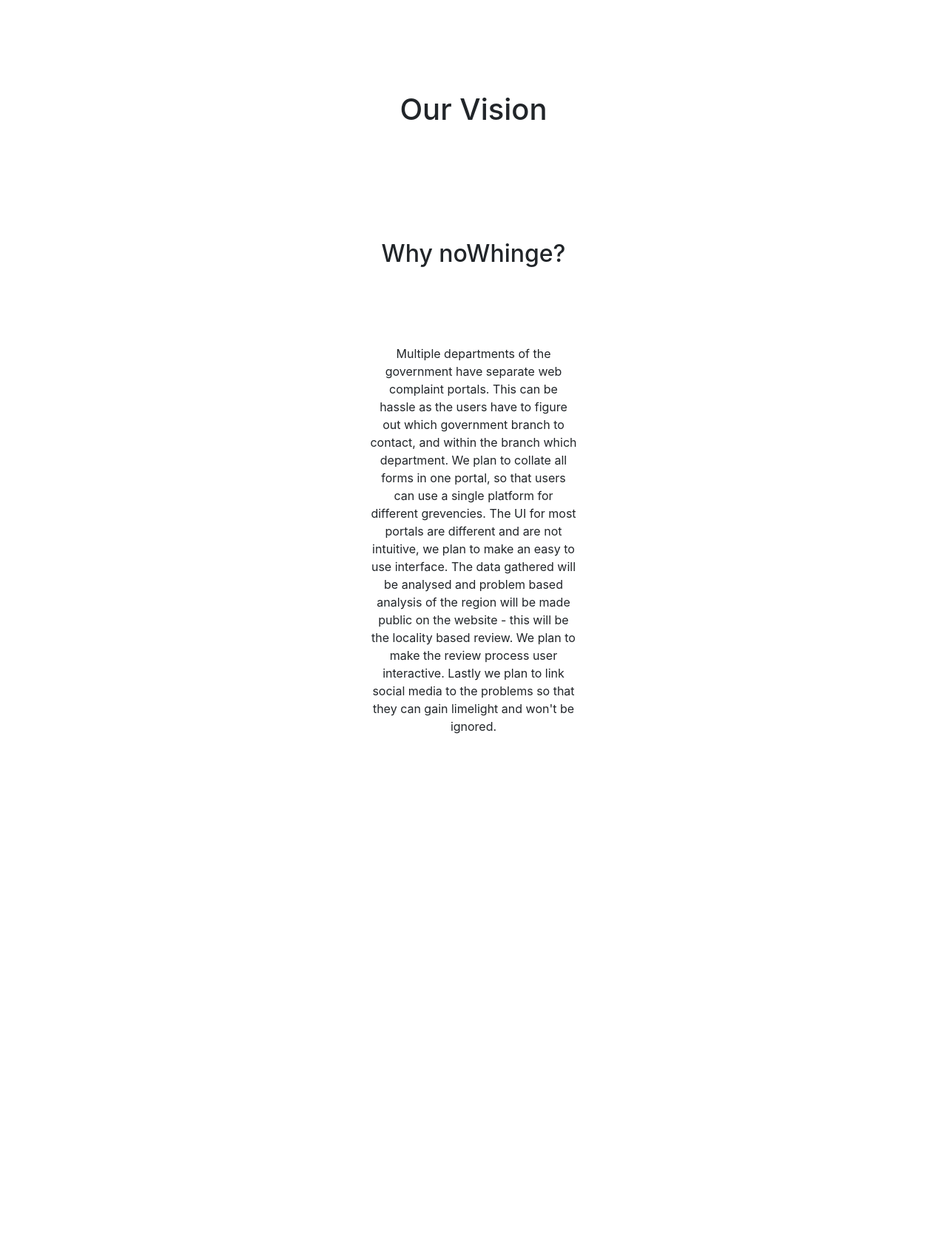
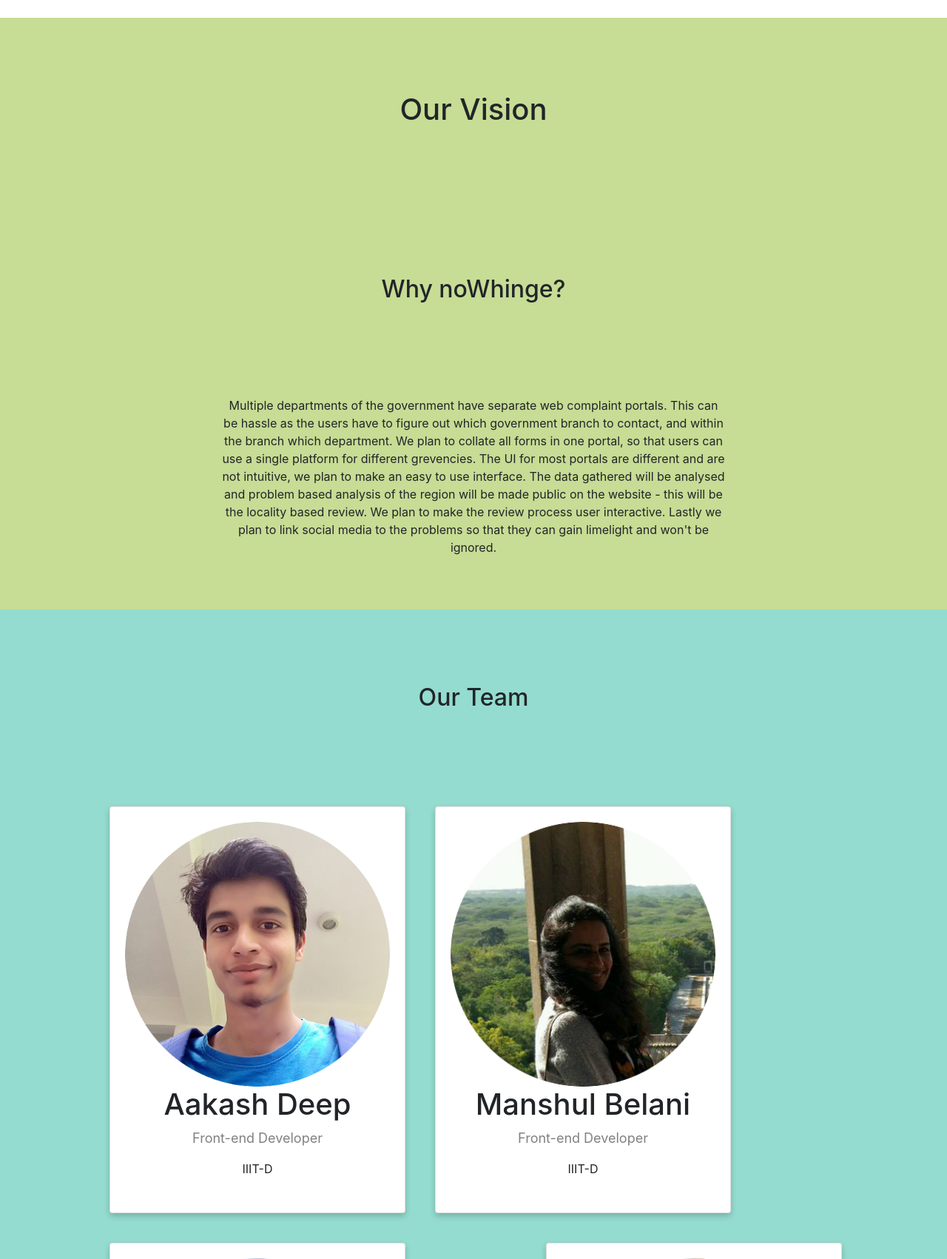
Before and after one commit to kd3423/noWhinge, a Django app: page /about_page/ in a window 1280 px wide. Shown: the part 70-1772 px from the top of the page at 74% size. Before the commit the page ends 1062 px from the top, so only its background shows below. Run offline with Django 3.2, Linux system fonts and the light colour scheme; some libraries are stand-ins or nearby versions.

Commit message:
members added

```diff
--- a/noWhinge/static_project/our_static/css/about.css
+++ b/noWhinge/static_project/our_static/css/about.css
@@ -1,14 +1,68 @@
-.navbar{
-    background-color: #ffff00;
+#page1{
+    height: 800px;
+    background-color: #c7dc94;
 }
 
-.about_header{
+#page2{
+    height: 1500px;
+    background-color:  #94dccf;
+}
+
+#about_header{
     text-align: center;
     position: relative;
     padding: 100px 50px 0px 50px;
 }
 
-.about_text{
+/* #about_header > h1{
+    co
+} */
+
+#about_text{
     text-align: center;
-    padding:0px 500px 0px 500px;
+    padding:0px 300px 0px 300px;
+    margin: 30px 0px 30px 0px;
 }
+
+#members{
+    text-align: center;
+    position: relative;
+    padding:100px 300px 100px 300px;
+}
+
+.members_card{
+    position: absolute;
+    display: block;
+    margin-left: auto;
+    margin-right: auto;
+    left: 10%;
+}
+
+.members_card > div{
+    float: left;
+}
+
+.card {
+    box-shadow: 0 4px 8px 0 rgba(0, 0, 0, 0.2);
+    width: 400px;
+    height: 550px;
+    text-align: center;
+    padding: 20px;
+    margin: 20px;
+    display: block;
+}
+
+#card4{
+    position: relative;
+    left: 13%;
+}
+
+#card5{
+    position: relative;
+    left: 13%;
+}
+
+.title {
+    color: grey;
+    font-size: 18px;
+}
--- a/noWhinge/templates/about.html
+++ b/noWhinge/templates/about.html
@@ -26,13 +26,79 @@
 <body>
     {% include 'navbar.html' %}
 
-    <div class="about_header">
-        <h1>Our Vision</h1>
-        <br><br><br><br><br><br>
-        <h2>Why noWhinge?</h2>
+    <!-- <div id="pages">
+         <ul>
+             <li><a href="#about">Our Vision</a></li>
+             <li><a href="#members">Members</a></li>
+         </ul>
+    </div> -->
+
+    <!-- Page 1 -->
+    <div id="page1">
+        <a id="about" class="smooth"></a>
+        <div id="about_header">
+          <h1>Our Vision</h1>
+          <br><br><br><br><br><br><br><br>
+          <h2>Why noWhinge?</h2>
+        </div>
+        <div id="about_text">
+          <br><br><br><br>
+          <p>Multiple departments of the government have separate web complaint portals. This can be hassle as the users have to figure out which government branch to contact, and within the branch which department. We plan to collate all forms in one portal, so that users can use a single platform for different grevencies. The UI for most portals are different and are not intuitive, we plan to make an easy to use interface. The data gathered will be analysed and problem based analysis of the region will be made public on the website - this will be the locality based review. We plan to make the review process user interactive. Lastly we plan to link social media to the problems so that they can gain limelight and won't be ignored.</p>
+        </div>
     </div>
-    <div class="about_text">
-        <br><br><br><br>
-        <p>Multiple departments of the government have separate web complaint portals. This can be hassle as the users have to figure out which government branch to contact, and within the branch which department. We plan to collate all forms in one portal, so that users can use a single platform for different grevencies. The UI for most portals are different and are not intuitive, we plan to make an easy to use interface. The data gathered will be analysed and problem based analysis of the region will be made public on the website - this will be the locality based review. We plan to make the review process user interactive. Lastly we plan to link social media to the problems so that they can gain limelight and won't be ignored.</p>
+
+    <!-- Page 2 -->
+    <div id="page2">
+        <link rel="stylesheet" href="https://cdnjs.cloudflare.com/ajax/libs/font-awesome/4.7.0/css/font-awesome.min.css">
+        <a id="member_list" class="smooth"></a>
+        <div id="members">
+            <h2>Our Team</h2>
+        </div>
+        <div class="members_card">
+            <div class="card" id="card1">
+              <img src="https://raw.githubusercontent.com/aakash525/noWhinge/master/noWhinge/members/aakash.png?token=ATrmP0t5rfAzBSgkCaKwxrhJH3-PL90Oks5axn5gwA%3D%3D" alt="Member1" style="width:100%">
+              <h1>Aakash Deep</h1>
+              <p class="title">Front-end Developer</p>
+              <p>IIIT-D</p>
+            </div>
+            <div class="card" id="card2">
+              <img src="https://raw.githubusercontent.com/aakash525/noWhinge/master/noWhinge/members/manshul.png?token=ATrmP0WFL2AUSoOtBJdNSiQaLmJM-ZOiks5axn7xwA%3D%3D" alt="Member2" style="width:100%">
+              <h1>Manshul Belani</h1>
+              <p class="title">Front-end Developer</p>
+              <p>IIIT-D</p>
+            </div>
+            <div class="card" id="card3">
+              <img src="https://raw.githubusercontent.com/aakash525/noWhinge/master/noWhinge/members/karan.png?token=ATrmP6g-qQZHMI2P8TVGUwBTBNw_odUeks5axn7gwA%3D%3D" alt="Member3" style="width:100%">
+              <h1>Karan Dabas</h1>
+              <p class="title">Back-end Developer</p>
+              <p>IIIT-D</p>
+            </div>
+            <div class="card" id="card4">
+              <img src="https://raw.githubusercontent.com/aakash525/noWhinge/master/noWhinge/members/raunak.png?token=ATrmP2V1EwfUIaLj2leUQlfEPPwIngIYks5axn8AwA%3D%3D" alt="Member4" style="width:100%">
+              <h1>Raunak Sinha</h1>
+              <p class="title">Back-end Developer</p>
+              <p>IIIT-D</p>
+            </div>
+            <div class="card" id="card5">
+              <img src="https://raw.githubusercontent.com/aakash525/noWhinge/master/noWhinge/members/ishbir.png?token=ATrmPw81LuTpGM0jT8S1g_Xq21dhBbphks5axn7DwA%3D%3D" alt="Member5" style="width:100%">
+              <h1>Ishbir Walia</h1>
+              <p class="title">Back-end Developer</p>
+              <p>IIIT-D</p>
+            </div>
+        </div>
     </div>
+
+    <script src="https://ajax.googleapis.com/ajax/libs/jquery/2.1.4/jquery.min.js"></script>
+    <script src="https://github.com/kswedberg/jquery-smooth-scroll/blob/master/jquery.smooth-scroll.min.js"></script>
+    <script>
+    $('.smooth').on('click', function() {
+        $.smoothScroll({
+            scrollElement: $('body'),
+            scrollTarget: '#' + this.id
+        });
+
+        return false;
+    });
+    </script>
+
 </body>
```
Also changed, not shown: noWhinge/members/aakash.png (added), noWhinge/members/ishbir.png (added), noWhinge/members/karan.png (added), noWhinge/members/manshul.png (added), noWhinge/members/raunak.png (added).
